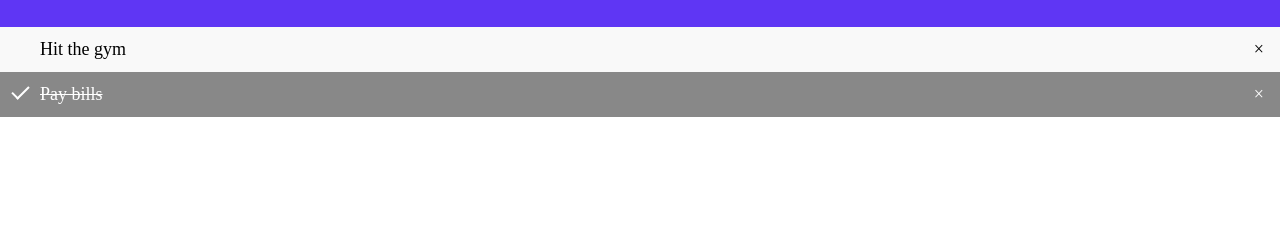
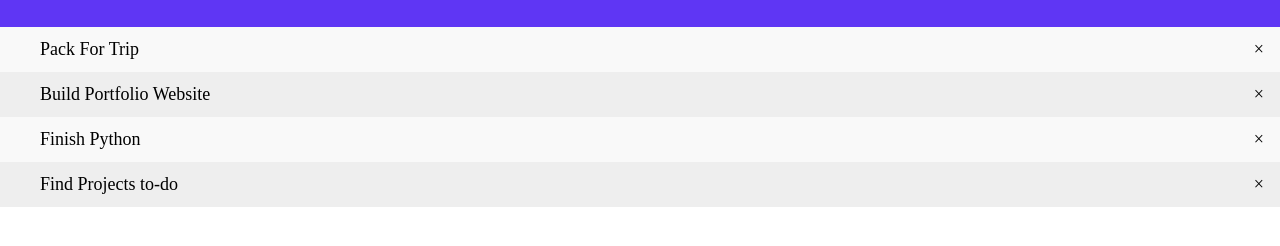
Before and after one commit to Gabriel2sutherland/GabeWebsite, a plain HTML site: page src/index.html in a window 1280 px wide. Shown: the part 108-354 px from the top of the page. Drawn offline with Linux system fonts and the light colour scheme.

Commit message:
commit 7

```diff
--- a/src/index.html
+++ b/src/index.html
@@ -134,9 +134,10 @@ input {
 </div>
 
 <ul id="myUL">
-  <li>Hit the gym</li>
-  <li class="checked">Pay bills</li>
-
+  <li>Pack For Trip</li>
+  <li>Build Portfolio Website</li>
+  <li>Finish Python</li>
+  <li>Find Projects to-do</li>
 </ul>
 
 <script>
```
